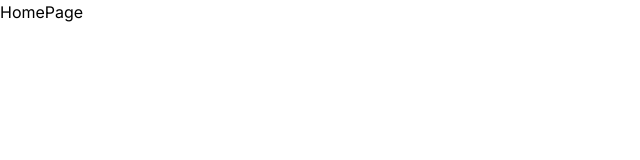
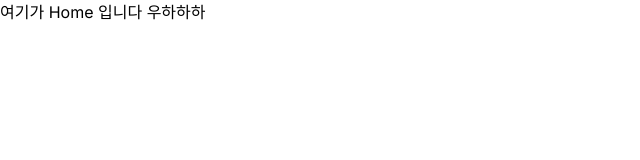
Before and after one commit to yeseul0809/LeafyLink, a Next.js app: page / in a window 1280 px wide. Shown: the top 160 px of the page, without its empty margins (0-640 px from the left). Built offline with nearby package versions, Linux system fonts and the light colour scheme.

Commit message:
comment: 첫 커밋

```diff
--- /dev/null
+++ b/src/app/(providers)/(root)/(home)/page.tsx
@@ -0,0 +1,7 @@
+import React from 'react';
+
+function Home() {
+  return <div>여기가 Home 입니다 우하하하</div>;
+}
+
+export default Home;
--- a/src/app/(providers)/(root)/page.tsx
+++ b/src/app/(providers)/(root)/page.tsx
@@ -1,5 +1,11 @@
+import Home from './(home)/page';
+
 function HomePage() {
-  return <div>HomePage</div>;
+  return (
+    <div>
+      <Home />
+    </div>
+  );
 }
 
 export default HomePage;
```
Also changed, not shown: 1 other file (tests, documents, lock files or other folders).
